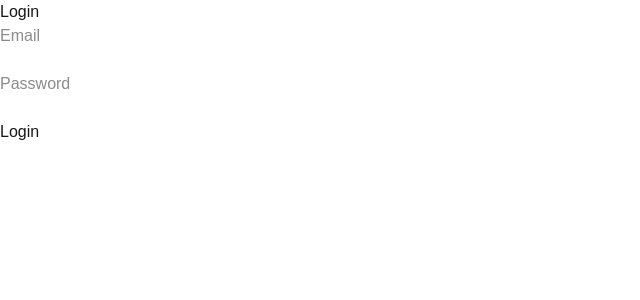
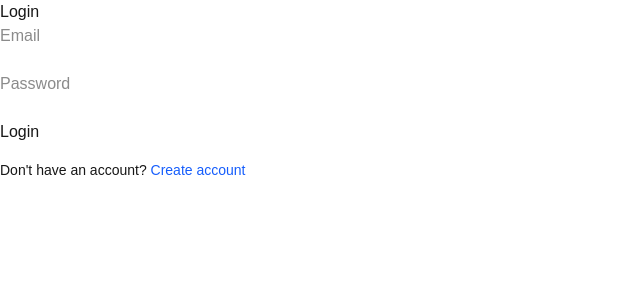
Before and after one commit to abhiynar2804/fastjoin, a Next.js app: page /login in a window 1280 px wide. Shown: the top 300 px of the page, without its empty margins (0-640 px from the left). Built offline with nearby package versions, Linux system fonts and the light colour scheme; no server answers.

Commit message:
feat: add auth navigation and logout actions

```diff
--- a/app/(auth)/login/page.tsx
+++ b/app/(auth)/login/page.tsx
@@ -65,6 +65,13 @@ export default function LoginPage() {
 
         <button type="submit">Login</button>
       </form>
+
+      <p className="mt-4 text-sm">
+        Don't have an account?{" "}
+        <a href="/signup" className="text-blue-600 hover:underline">
+          Create account
+        </a>
+      </p>
     </div>
   );
 }
--- a/app/(auth)/signup/page.tsx
+++ b/app/(auth)/signup/page.tsx
@@ -63,6 +63,13 @@ export default function SignupPage() {
 
         <button type="submit">Register</button>
       </form>
+
+      <p className="mt-4 text-sm">
+        Already have an account?{" "}
+        <a href="/login" className="text-blue-600 hover:underline">
+          Login
+        </a>
+      </p>
     </div>
   );
 }
--- a/app/admin/dashboard/page.tsx
+++ b/app/admin/dashboard/page.tsx
@@ -1,6 +1,7 @@
 import { auth } from "@/auth";
 import { redirect } from "next/navigation";
 import Link from "next/link";
+import LogoutButton from "@/components/layout/LogoutButton";
 
 import { prisma } from "@/lib/prisma";
 
@@ -83,6 +84,8 @@ export default async function AdminDashboard() {
         >
           Manage Users
         </Link>
+
+        <LogoutButton />
       </div>
 
       <AdminStatsSection
--- a/app/recruiter/dashboard/page.tsx
+++ b/app/recruiter/dashboard/page.tsx
@@ -1,6 +1,7 @@
 import { auth } from "@/auth";
 import { redirect } from "next/navigation";
 import Link from "next/link";
+import LogoutButton from "@/components/layout/LogoutButton";
 
 import { prisma } from "@/lib/prisma";
 
@@ -101,7 +102,7 @@ export default async function RecruiterDashboard() {
 
   return (
     <>
-      <div className="mb-8 flex items-center justify-between">
+      <div className="mb-8 flex items-center justify-between gap-3">
         <div>
           <h1 className="text-3xl font-bold">
             Recruiter Dashboard
@@ -118,6 +119,8 @@ export default async function RecruiterDashboard() {
         >
           + Post Job
         </Link>
+
+        <LogoutButton />
       </div>
 
       <RecruiterStatsSection
--- /dev/null
+++ b/components/layout/LogoutButton.tsx
@@ -0,0 +1,14 @@
+"use client";
+
+import { signOut } from "next-auth/react";
+
+export default function LogoutButton() {
+  return (
+    <button
+      onClick={() => signOut({ callbackUrl: "/login" })}
+      className="rounded-lg border border-red-500 px-5 py-3 text-red-600 hover:bg-red-50"
+    >
+      Logout
+    </button>
+  );
+}
```
